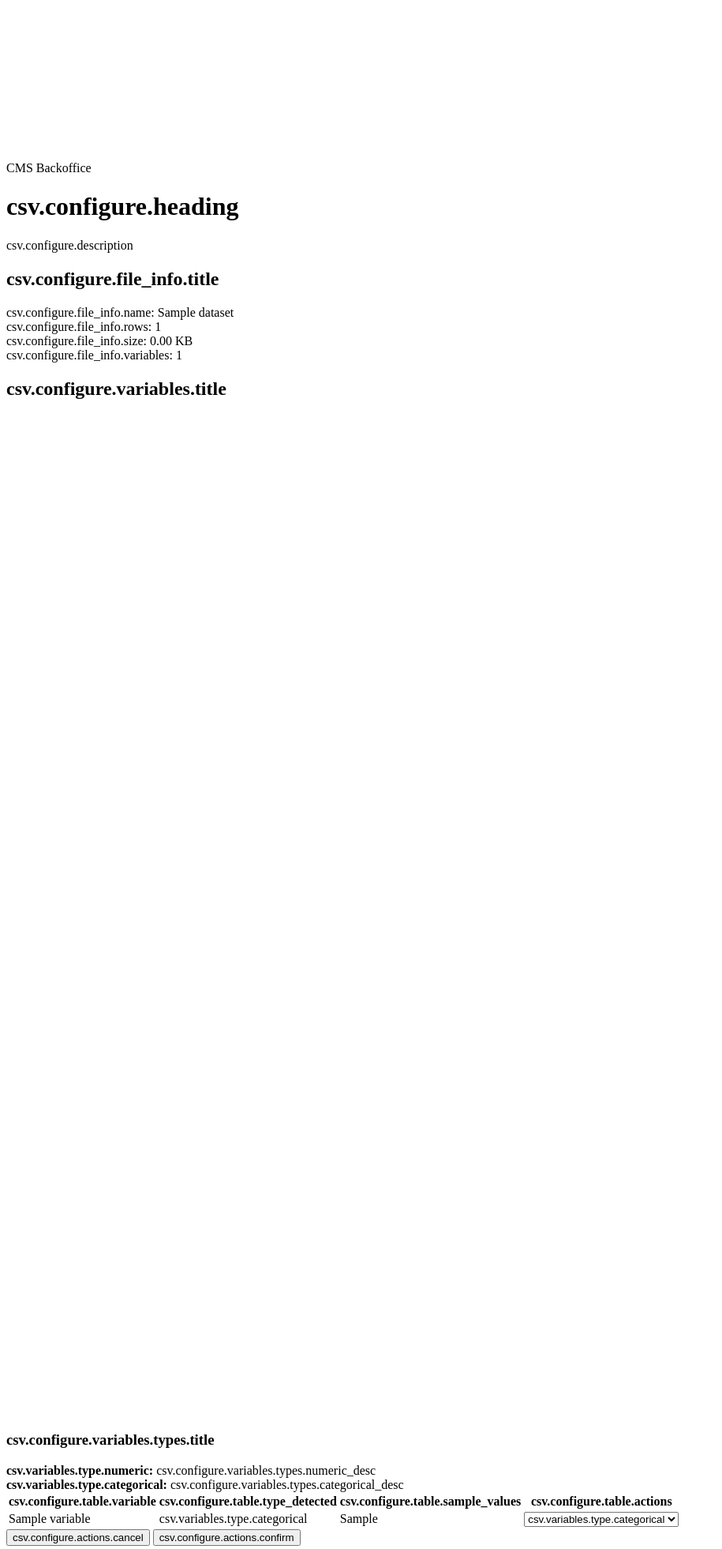
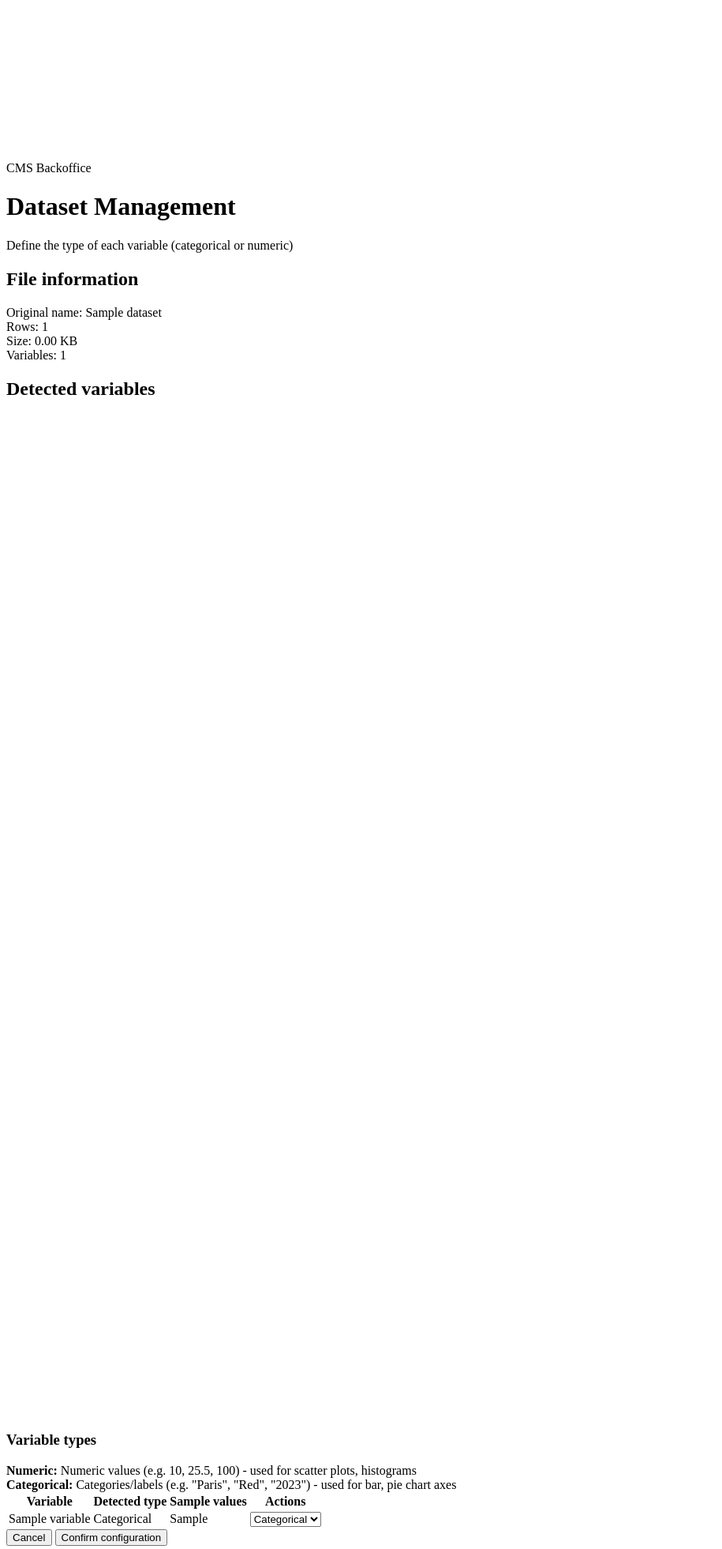
Before and after one commit to killianx45/backoffice, a Symfony app: template templates/csv/configure.html.twig in a window 1280 px wide. Shown: the part 1092-3053 px from the top of the page at 79% size, without its empty margins (0-915 px from the left). Run offline with Twig, Linux system fonts and the light colour scheme; the template is opened without the code that fills it: most values are stand-ins (such as "Sample title", 1, 10 or a date in 2020); some libraries are stand-ins or nearby versions.

Commit message:
traduction csv

```diff
--- a/templates/csv/configure.html.twig
+++ b/templates/csv/configure.html.twig
@@ -5,25 +5,25 @@
 {% block body %}
 <div class="max-w-6xl mx-auto p-6" data-controller="dataset-config" data-dataset-config-dataset-id-value="{{ dataset.id }}">
     <div class="mb-6">
-        <h1 class="text-3xl font-bold mb-2">{{ 'csv.configure.heading'|trans }}</h1>
-        <p class="text-base-content/70">{{ 'csv.configure.description'|trans }}</p>
+        <h1 class="text-3xl font-bold mb-2">{{ 'csv.heading'|trans }}</h1>
+        <p class="text-base-content/70">{{ 'csv.subtitle.configure'|trans }}</p>
     </div>
 
     <div class="card bg-base-100 shadow-xl mb-6">
         <div class="card-body">
-            <h2 class="card-title">{{ 'csv.configure.file_info.title'|trans }}</h2>
+            <h2 class="card-title">{{ 'csv.file_info.title'|trans }}</h2>
             <div class="grid grid-cols-2 gap-4">
                 <div>
-                    <span class="font-semibold">{{ 'csv.configure.file_info.name'|trans }}:</span> {{ dataset.originalName }}
+                    <span class="font-semibold">{{ 'csv.file_info.original_name'|trans }}</span> {{ dataset.originalName }}
                 </div>
                 <div>
-                    <span class="font-semibold">{{ 'csv.configure.file_info.rows'|trans }}:</span> {{ dataset.rowCount }}
+                    <span class="font-semibold">{{ 'csv.file_info.rows'|trans }}</span> {{ dataset.rowCount }}
                 </div>
                 <div>
-                    <span class="font-semibold">{{ 'csv.configure.file_info.size'|trans }}:</span> {{ (dataset.fileSize / 1024)|number_format(2) }} KB
+                    <span class="font-semibold">{{ 'csv.file_info.size'|trans }}</span> {{ (dataset.fileSize / 1024)|number_format(2) }} KB
                 </div>
                 <div>
-                    <span class="font-semibold">{{ 'csv.configure.file_info.variables'|trans }}:</span> {{ dataset.variables|length }}
+                    <span class="font-semibold">{{ 'csv.file_info.variables'|trans }}</span> {{ dataset.variables|length }}
                 </div>
             </div>
         </div>
@@ -31,15 +31,15 @@
 
     <div class="card bg-base-100 shadow-xl">
         <div class="card-body">
-            <h2 class="card-title mb-4">{{ 'csv.configure.variables.title'|trans }}</h2>
+            <h2 class="card-title mb-4">{{ 'csv.variables.title'|trans }}</h2>
 
             <div class="alert alert-info mb-4">
                 <svg xmlns="http://www.w3.org/2000/svg" fill="none" viewBox="0 0 24 24" class="stroke-current shrink-0 w-6 h-6"><path stroke-linecap="round" stroke-linejoin="round" stroke-width="2" d="M13 16h-1v-4h-1m1-4h.01M21 12a9 9 0 11-18 0 9 9 0 0118 0z"></path></svg>
                 <div>
-                    <h3 class="font-bold">{{ 'csv.configure.variables.types.title'|trans }}</h3>
+                    <h3 class="font-bold">{{ 'csv.variables.type_info.title'|trans }}</h3>
                     <div class="text-xs">
-                        <strong>{{ 'csv.variables.type.numeric'|trans }}:</strong> {{ 'csv.configure.variables.types.numeric_desc'|trans }}<br>
-                        <strong>{{ 'csv.variables.type.categorical'|trans }}:</strong> {{ 'csv.configure.variables.types.categorical_desc'|trans }}
+                        <strong>{{ 'csv.variables.type_info.numeric.label'|trans }}</strong> {{ 'csv.variables.type_info.numeric.description'|trans }}<br>
+                        <strong>{{ 'csv.variables.type_info.categorical.label'|trans }}</strong> {{ 'csv.variables.type_info.categorical.description'|trans }}
                     </div>
                 </div>
             </div>
@@ -48,10 +48,10 @@
                 <table class="table table-zebra w-full">
                     <thead>
                         <tr>
-                            <th>{{ 'csv.configure.table.variable'|trans }}</th>
-                            <th>{{ 'csv.configure.table.type_detected'|trans }}</th>
-                            <th>{{ 'csv.configure.table.sample_values'|trans }}</th>
-                            <th>{{ 'csv.configure.table.actions'|trans }}</th>
+                            <th>{{ 'csv.variables.table.variable'|trans }}</th>
+                            <th>{{ 'csv.variables.table.detected_type'|trans }}</th>
+                            <th>{{ 'csv.variables.table.sample_values'|trans }}</th>
+                            <th>{{ 'csv.variables.table.actions'|trans }}</th>
                         </tr>
                     </thead>
                     <tbody>
@@ -60,7 +60,7 @@
                             <td class="font-semibold">{{ variable.name }}</td>
                             <td>
                                 <span class="badge {% if variable.type == 'numeric' %}badge-primary{% else %}badge-secondary{% endif %}">
-                                    {% if variable.type == 'numeric' %}{{ 'csv.variables.type.numeric'|trans }}{% else %}{{ 'csv.variables.type.categorical'|trans }}{% endif %}
+                                    {% if variable.type == 'numeric' %}{{ 'csv.variables.table.numeric'|trans }}{% else %}{{ 'csv.variables.table.categorical'|trans }}{% endif %}
                                 </span>
                             </td>
                             <td>
@@ -72,8 +72,8 @@
                             </td>
                             <td>
                                 <select class="select select-bordered select-sm" data-action="change->dataset-config#toggleVariableType">
-                                    <option value="categorical" {% if variable.type == 'categorical' %}selected{% endif %}>{{ 'csv.variables.type.categorical'|trans }}</option>
-                                    <option value="numeric" {% if variable.type == 'numeric' %}selected{% endif %}>{{ 'csv.variables.type.numeric'|trans }}</option>
+                                    <option value="categorical" {% if variable.type == 'categorical' %}selected{% endif %}>{{ 'csv.variables.table.categorical'|trans }}</option>
+                                    <option value="numeric" {% if variable.type == 'numeric' %}selected{% endif %}>{{ 'csv.variables.table.numeric'|trans }}</option>
                                 </select>
                             </td>
                         </tr>
@@ -83,9 +83,9 @@
             </div>
 
             <div class="card-actions justify-end mt-6">
-                <button class="btn btn-ghost" data-action="click->dataset-config#cancel">{{ 'csv.configure.actions.cancel'|trans }}</button>
+                <button class="btn btn-ghost" data-action="click->dataset-config#cancel">{{ 'button.cancel'|trans }}</button>
                 <button class="btn btn-primary" data-action="click->dataset-config#confirmConfiguration">
-                    {{ 'csv.configure.actions.confirm'|trans }}
+                    {{ 'csv.button.confirm_config'|trans }}
                 </button>
             </div>
         </div>
--- a/templates/csv/index.html.twig
+++ b/templates/csv/index.html.twig
@@ -7,7 +7,7 @@
     <div class="max-w-7xl mx-auto w-full">
         <div class="mb-8">
             <h1 class="text-3xl font-semibold text-base-content">{{ 'csv.heading'|trans }}</h1>
-            <p class="text-base-content/60 mt-1 text-sm">{{ 'csv.description'|trans }}</p>
+            <p class="text-base-content/60 mt-1 text-sm">{{ 'csv.subtitle.list'|trans }}</p>
         </div>
 
         <div id="flash-container" class="mb-6"></div>
```
